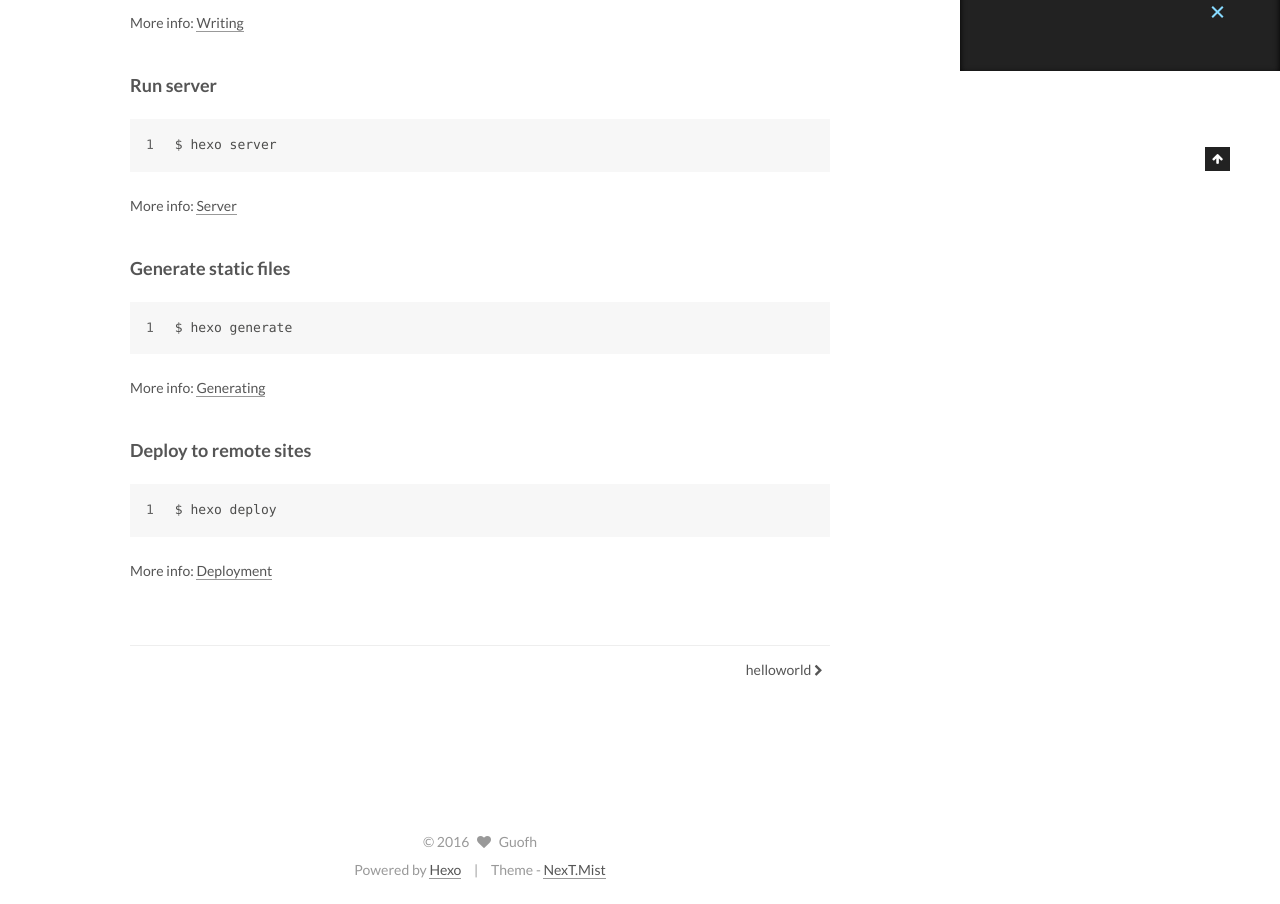
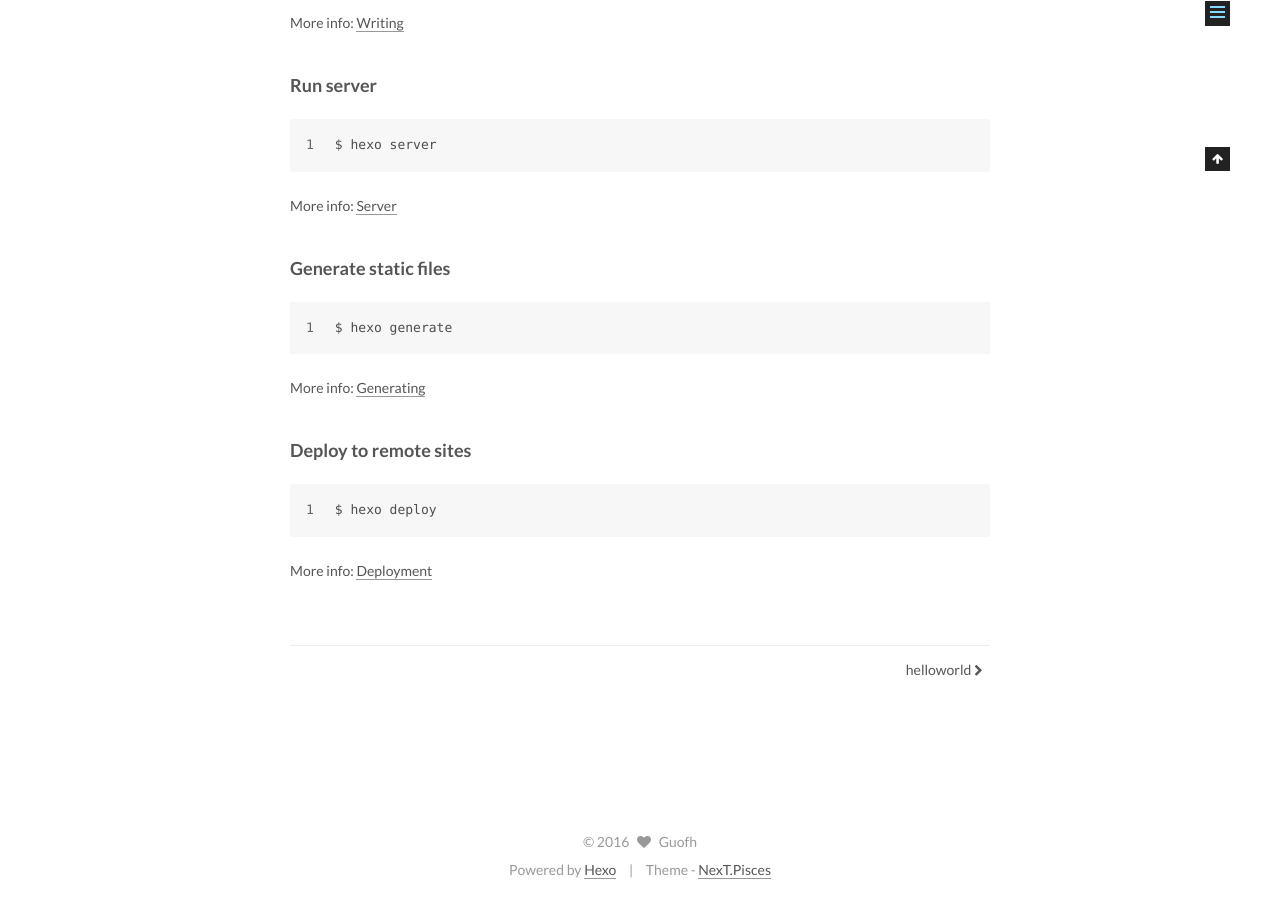
Before and after one commit to guofh/guofh.github.io, a plain HTML site: page 2016/05/03/hello-world/index.html in a window 1280 px wide. Shown: the part 729-1633 px from the top of the page. Drawn offline with Linux system fonts and the light colour scheme.

Commit message:
Site updated: 2016-05-04 06:21:29

```diff
--- a/2016/05/03/hello-world/index.html
+++ b/2016/05/03/hello-world/index.html
@@ -5,7 +5,7 @@
 
 
 
-<html class="theme-next mist use-motion">
+<html class="theme-next pisces use-motion">
 <head>
   <meta charset="UTF-8"/>
 <meta http-equiv="X-UA-Compatible" content="IE=edge,chrome=1" />
@@ -99,7 +99,7 @@ Quick">
 <script type="text/javascript" id="hexo.configuration">
   var NexT = window.NexT || {};
   var CONFIG = {
-    scheme: 'Mist',
+    scheme: 'Pisces',
     sidebar: {"position":"left","display":"post"},
     fancybox: true,
     motion: true,
@@ -456,7 +456,7 @@ Quick">
 <div class="theme-info">
   Theme -
   <a class="theme-link" href="https://github.com/iissnan/hexo-theme-next">
-    NexT.Mist
+    NexT.Pisces
   </a>
 </div>
 
@@ -523,6 +523,13 @@ Quick">
 
 
 
+  <script type="text/javascript" src="/js/src/affix.js?v=5.0.1"></script>
+
+  <script type="text/javascript" src="/js/src/schemes/pisces.js?v=5.0.1"></script>
+
+
+
+
   <script type="text/javascript" src="/js/src/scrollspy.js?v=5.0.1"></script>
 <script type="text/javascript" src="/js/src/post-details.js?v=5.0.1"></script>
 
```
Also changed, not shown: 2016/05/03/helloworld/index.html (+10 -3 lines), archives/2016/05/index.html (+10 -3 lines), archives/2016/index.html (+10 -3 lines), archives/index.html (+10 -3 lines), categories/Sports/Baseball/index.html (+10 -3 lines), categories/Sports/index.html (+10 -3 lines), index.html (+10 -3 lines), tags/hell/index.html (+10 -3 lines), tags/js/index.html (+10 -3 lines), tags/oo/index.html (+10 -3 lines).
